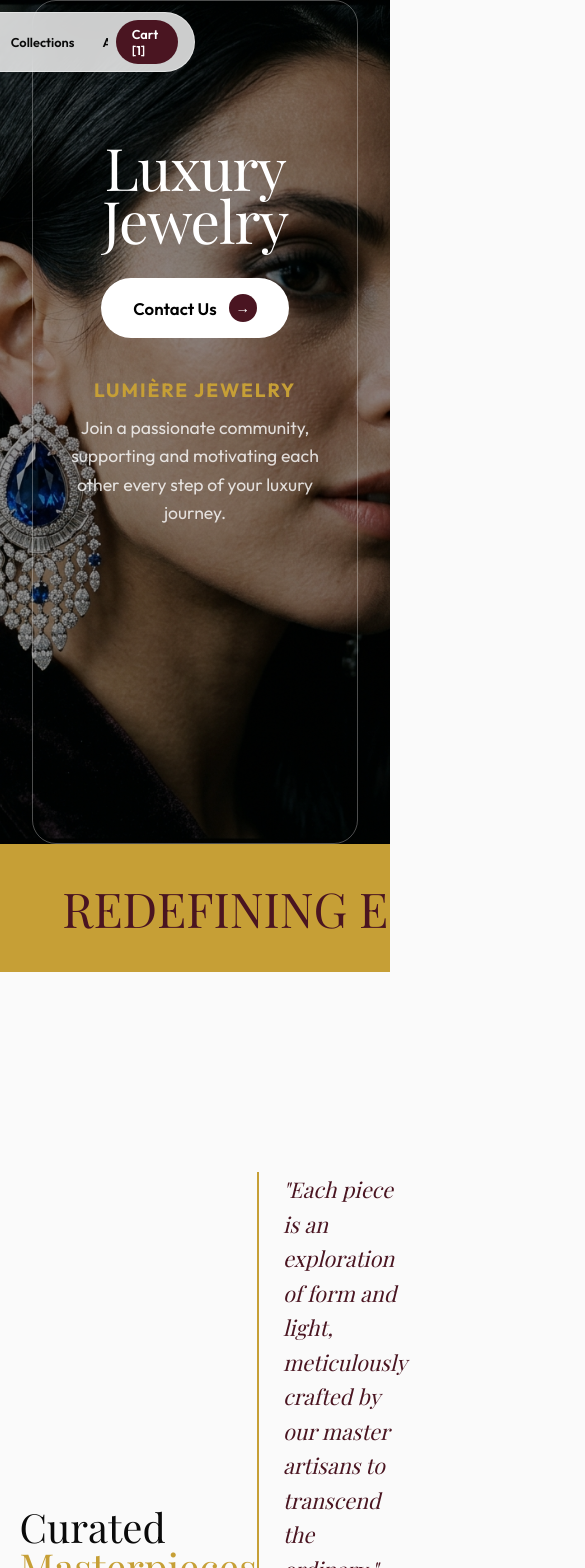
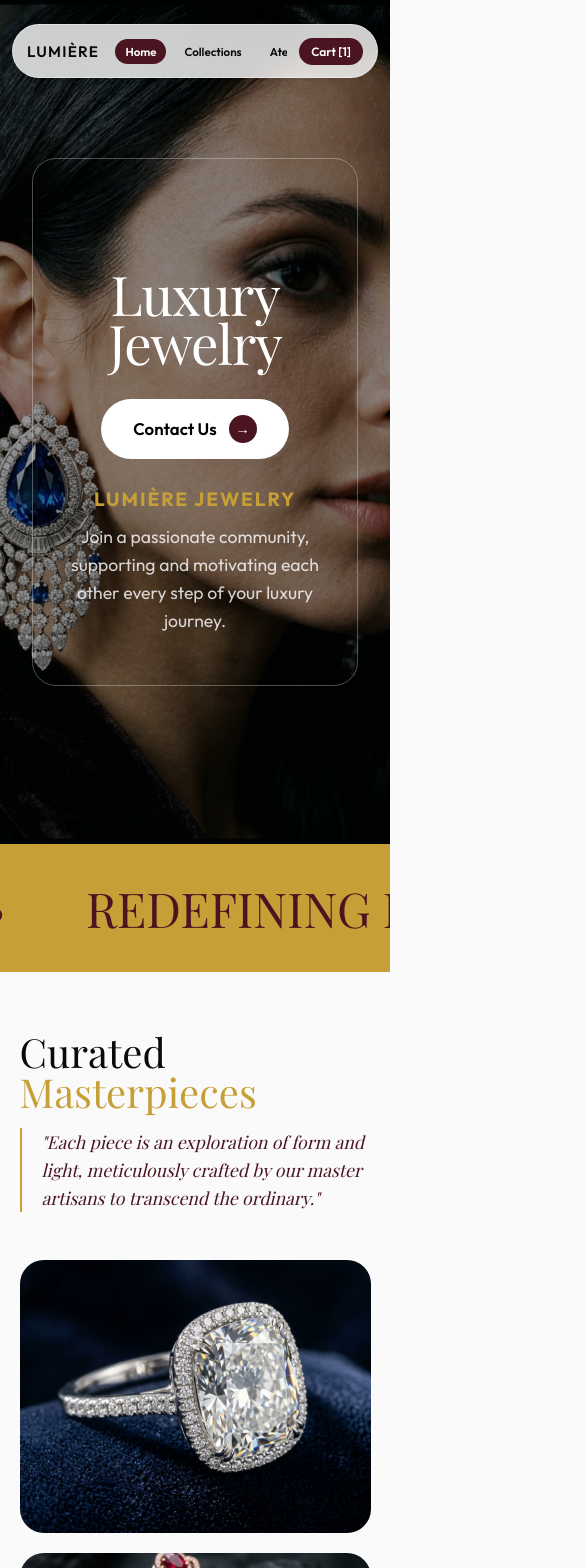
Before and after one commit to Royson-salis-18/lumiere, a React (Vite) app: page / in a window 390 px wide. Shown: the top 1568 px of the page, 585 px wide, since content can reach past the window. Built offline with nearby package versions, Linux system fonts and the light colour scheme; a web font is replaced by a local one.

Commit message:
fix: complete responsive rewrite for phone and tablet - clean single source of truth media queries

```diff
--- a/src/index.css
+++ b/src/index.css
@@ -541,64 +541,33 @@ button { background: none; border: none; cursor: pointer; font-family: inherit;
 .bento-desktop-right { right: 5vw; left: auto; transform: none; bottom: 40px; }
 .paragraph-desktop-left { left: 5vw; right: auto; text-align: left; }
 
-/* RESPONSIVE MEDIA QUERIES */
+/* ============================================================
+   RESPONSIVE BREAKPOINTS
+   - Tablet: max-width 900px
+   - Phone:  max-width 600px
+   ============================================================ */
+
+/* ── TABLET ── */
 @media (max-width: 900px) {
-  .nav-pill { flex-wrap: wrap; justify-content: center; gap: 4px; }
-  .values-grid { grid-template-columns: 1fr; }
-  .structured-grid { grid-template-columns: repeat(2, 1fr); gap: 16px; }
-  .order-grid { grid-template-columns: 1fr; gap: 40px; }
-  .atelier-hero { flex-direction: column; gap: 32px; text-align: center; margin-bottom: 60px; }
-  .stats-grid { grid-template-columns: repeat(2, 1fr); gap: 24px; padding: 40px 5vw; }
-  .editorial-grid { display: flex; flex-direction: column; gap: 32px; height: auto; }
-  .editorial-item { position: relative; height: 400px; transform: none !important; width: 100% !important; margin: 0 !important; }
-  .hero-inset { padding: 5vw; }
-  .hero-text-container { right: 5vw !important; bottom: 50% !important; transform: translateY(50%) !important; text-align: center; left: 5vw !important; align-items: center; }
-  .bento-container { display: none !important; } /* Hide complex bentos on small mobile hero */
-  .values-section { padding: 60px 5vw !important; }
-}
 
-@media (max-width: 600px) {
-  .structured-grid { grid-template-columns: 1fr; }
-  .stats-grid { grid-template-columns: 1fr; }
-  .collection-header-row { flex-direction: column; align-items: flex-start; gap: 24px; margin-bottom: 40px; }
-  .collection-header-desc { text-align: left; padding-right: 0; border-right: none; padding-left: 24px; border-left: 2px solid var(--accent-gold); max-width: 100%; }
+  /* Navigation */
+  .nav-container {
+    max-width: calc(100% - 32px) !important;
+    padding: 0 20px !important;
+    height: 60px !important;
+  }
+  .nav-pill-link { padding: 8px 16px !important; font-size: 0.85rem !important; }
+  .nav-btn-cart  { padding: 10px 20px !important; font-size: 0.85rem !important; }
 
-  /* Mobile Navigation Fixes */
-  .nav-container {
-    flex-direction: row;
-    gap: 8px;
-    padding: 8px 16px !important;
-    height: 60px !important;
-    border-radius: 50px !important;
-    justify-content: space-between;
-    left: 12px !important;
-    right: 12px !important;
-    width: auto !important;
-    top: 12px !important;
-  }
-  .nav-brand { font-size: 1rem !important; letter-spacing: 0.1em !important; }
-  .nav-pill {
-    flex-wrap: nowrap;
-    overflow-x: auto;
-    scrollbar-width: none;
-    -ms-overflow-style: none;
-    max-width: 45vw;
-    justify-content: flex-start;
-  }
-  .nav-pill::-webkit-scrollbar { display: none; }
-  .nav-pill-link { padding: 6px 12px !important; font-size: 0.8rem !important; white-space: nowrap; }
-  .nav-btn-cart { padding: 6px 16px !important; font-size: 0.8rem !important; }
-  .nav-actions { width: auto; }
-
-  /* Mobile Hero Fixes */
+  /* Hero */
+  .hero-dribbble { height: auto; min-height: 100vh; }
   .hero-inset {
     display: flex;
     flex-direction: column;
     justify-content: flex-start;
     align-items: center;
-    padding: 140px 5vw 40px !important;
-    height: auto !important;
-    min-height: 100vh;
+    padding: 120px 5vw 60px !important;
+    height: auto;
     gap: 40px;
   }
   .hero-text-container {
@@ -606,21 +575,159 @@ button { background: none; border: none; cursor: pointer; font-family: inherit;
     transform: none !important;
     right: auto !important;
     left: auto !important;
+    top: auto !important;
     bottom: auto !important;
     text-align: center;
     align-items: center;
-    margin-bottom: 0 !important;
     width: 100%;
   }
-  .text-massive {
-    font-size: clamp(3.5rem, 15vw, 6rem) !important;
-  }
-  .hero-paragraph {
+  .hero-text-actions { display: flex; justify-content: center; }
+  .bento-container { display: none !important; }
+  .paragraph-desktop-left {
     position: relative !important;
     bottom: auto !important;
     right: auto !important;
     left: auto !important;
     text-align: center !important;
-    margin-top: 0 !important;
+    width: 100%;
   }
+  .paragraph-desktop-left p { max-width: 100% !important; }
+
+  /* Editorial grids */
+  .editorial-grid {
+    display: grid;
+    grid-template-columns: 1fr 1fr;
+    height: auto;
+    gap: 20px;
+  }
+  .editorial-item { position: relative; margin: 0 !important; width: 100% !important; }
+  .item-1 { grid-column: 1 / 2; height: 50vw; }
+  .item-2 { grid-column: 2 / 3; height: 50vw; }
+  .item-3 { grid-column: 1 / 2; height: 50vw; }
+  .item-4 { grid-column: 2 / 3; height: 50vw; }
+
+  /* Page header */
+  .page-container { padding: 120px 5vw 80px; }
+  .collection-page { padding: 120px 5vw 80px; }
+  .editorial-section { padding: 80px 5vw; }
+
+  /* About/Atelier */
+  .atelier-hero { flex-direction: column; gap: 32px; text-align: center; margin-bottom: 60px; }
+  .atelier-hero-img { height: 400px; width: 100%; }
+  .stats-grid { grid-template-columns: repeat(2, 1fr); gap: 20px; }
+  .story-strip { flex-direction: column; gap: 32px; padding: 40px; }
+  .story-img-wrap { height: 350px; width: 100%; }
+  .values-grid { grid-template-columns: 1fr 1fr; }
+
+  /* Collections header */
+  .collection-header-row { flex-direction: column; align-items: flex-start; gap: 20px; margin-bottom: 40px; }
+  .collection-header-desc {
+    text-align: left;
+    padding-right: 0;
+    border-right: none;
+    padding-left: 20px;
+    border-left: 2px solid var(--accent-gold);
+    max-width: 100%;
+    font-size: 1.1rem !important;
+  }
+
+  /* Cart */
+  .cart-grid { grid-template-columns: 1fr; }
+  .premium-cart-item { flex-direction: column; }
+  .premium-cart-item .cart-item-img { width: 100%; height: auto; aspect-ratio: 1; }
+  .cart-summary { position: static; }
+
+  /* Contact order grid */
+  .order-grid { grid-template-columns: 1fr; gap: 40px; }
+  .order-form-wrapper { padding: 40px 30px; }
+
+  /* Contact highlights */
+  .structured-grid { grid-template-columns: repeat(2, 1fr); gap: 16px; }
+
+  /* Footer */
+  .footer-content { flex-direction: column; gap: 40px; }
+  .brand-col { max-width: 100%; }
+  .footer-links-grid { display: grid; grid-template-columns: repeat(2, 1fr); gap: 40px; margin-left: 0; }
+  .footer-legal { flex-direction: column; gap: 16px; text-align: center; }
+  .legal-links { flex-wrap: wrap; justify-content: center; }
+  .footer-social-bar { flex-direction: column; gap: 16px; }
+
+  /* Carousel */
+  .carousel-text h2 { font-size: 2.5rem; }
+  .carousel-text { bottom: 30px; left: 30px; }
+  .supreme-stage-wrap { height: auto; padding: 60px 5vw; }
+  .supreme-info { position: static; transform: none; margin-top: 40px; }
+  .blended-grid { display: flex; flex-direction: column; height: auto; gap: 20px; }
+  .blend-hero, .blend-stack-item { border-radius: 16px; height: 300px; }
+  .blend-stack { gap: 20px; }
+
+  .assurance-grid { gap: 40px; }
 }
+
+/* ── PHONE ── */
+@media (max-width: 600px) {
+
+  /* Navigation: compact single row */
+  .nav-container {
+    max-width: calc(100% - 24px) !important;
+    left: 12px !important;
+    right: 12px !important;
+    transform: none !important;
+    padding: 0 14px !important;
+    height: 54px !important;
+  }
+  .nav-brand { font-size: 0.95rem !important; letter-spacing: 0.08em !important; }
+  .nav-pill {
+    overflow-x: auto;
+    flex-wrap: nowrap;
+    scrollbar-width: none;
+    -ms-overflow-style: none;
+    max-width: 45vw;
+  }
+  .nav-pill::-webkit-scrollbar { display: none; }
+  .nav-pill-link { padding: 5px 10px !important; font-size: 0.72rem !important; white-space: nowrap; }
+  .nav-btn-cart { padding: 6px 12px !important; font-size: 0.75rem !important; }
+
+  /* Hero */
+  .hero-inset { padding: 110px 5vw 50px !important; gap: 28px; }
+  .text-massive { font-size: clamp(2.8rem, 14vw, 5rem) !important; }
+
+  /* Editorial: single column */
+  .editorial-grid { grid-template-columns: 1fr; }
+  .item-1, .item-2, .item-3, .item-4 { grid-column: 1 / -1; height: 70vw; }
+
+  /* Page paddings */
+  .page-container { padding: 100px 5vw 60px; }
+  .collection-page { padding: 100px 5vw 60px; }
+  .editorial-section { padding: 60px 5vw; }
+  .editorial-header { flex-direction: column; align-items: flex-start; gap: 16px; margin-bottom: 48px; }
+
+  /* About / Atelier */
+  .stats-grid { grid-template-columns: 1fr 1fr; }
+  .values-grid { grid-template-columns: 1fr; }
+  .values-header { flex-direction: column; align-items: flex-start; gap: 16px; }
+  .story-strip { padding: 28px; }
+  .story-img-wrap { height: 250px; }
+
+  /* Contact */
+  .structured-grid { grid-template-columns: 1fr; }
+  .order-form-wrapper { padding: 28px 20px; }
+  .form-row { flex-direction: column; gap: 16px; }
+
+  /* Footer */
+  .footer-links-grid { grid-template-columns: 1fr 1fr; gap: 28px; }
+  .footer-content { padding: 60px 5vw 30px; }
+  .footer-heading { font-size: 0.95rem; }
+  .footer-col a { font-size: 0.9rem; }
+
+  /* Filter pills wrap */
+  .filter-pills { flex-wrap: wrap; gap: 8px; margin-bottom: 48px; }
+  .filter-pill { padding: 10px 20px; font-size: 0.8rem; }
+
+  /* Assurance */
+  .assurance-grid { gap: 28px; }
+  .assurance-box { padding: 48px 24px; }
+
+  /* Cart */
+  .cart-summary { padding: 32px 24px; }
+}
```
